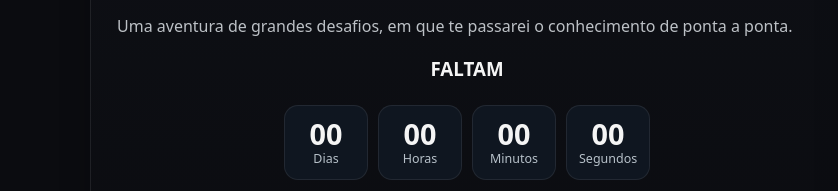
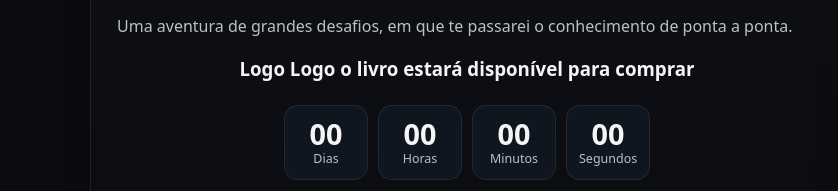
Before and after one commit to WalderlyJR/Waldy, a plain HTML site: page index.html in a window 1280 px wide. Shown: the part 1845-2036 px from the top of the page, 0-838 px from the left. Drawn offline with Linux system fonts and the light colour scheme.

Commit message:
Atualização html

```diff
--- a/index.html
+++ b/index.html
@@ -86,7 +86,7 @@
         <p>Em nossa mais recente aventura, viajei desde a nascente do Rio São Francisco até o mar. Começando de caiaque e finalizando de jet ski, registrei histórias, culturas e paisagens únicas. O livro é um convite para conhecer de perto o "Velho Chico" e refletir sobre sua importância para o Brasil.</p>
         <p>Uma aventura de grandes desafios, em que te passarei o conhecimento de ponta a ponta.</p>
         <div class="contador" id="contador">
-          <h3>FALTAM</h3>
+          <h3>Logo Logo o livro estará disponível para comprar</h3>
           <div class="tempo">
             <div class="unit"><div class="num" id="dias">00</div><div class="lbl">Dias</div></div>
             <div class="unit"><div class="num" id="horas">00</div><div class="lbl">Horas</div></div>
```
